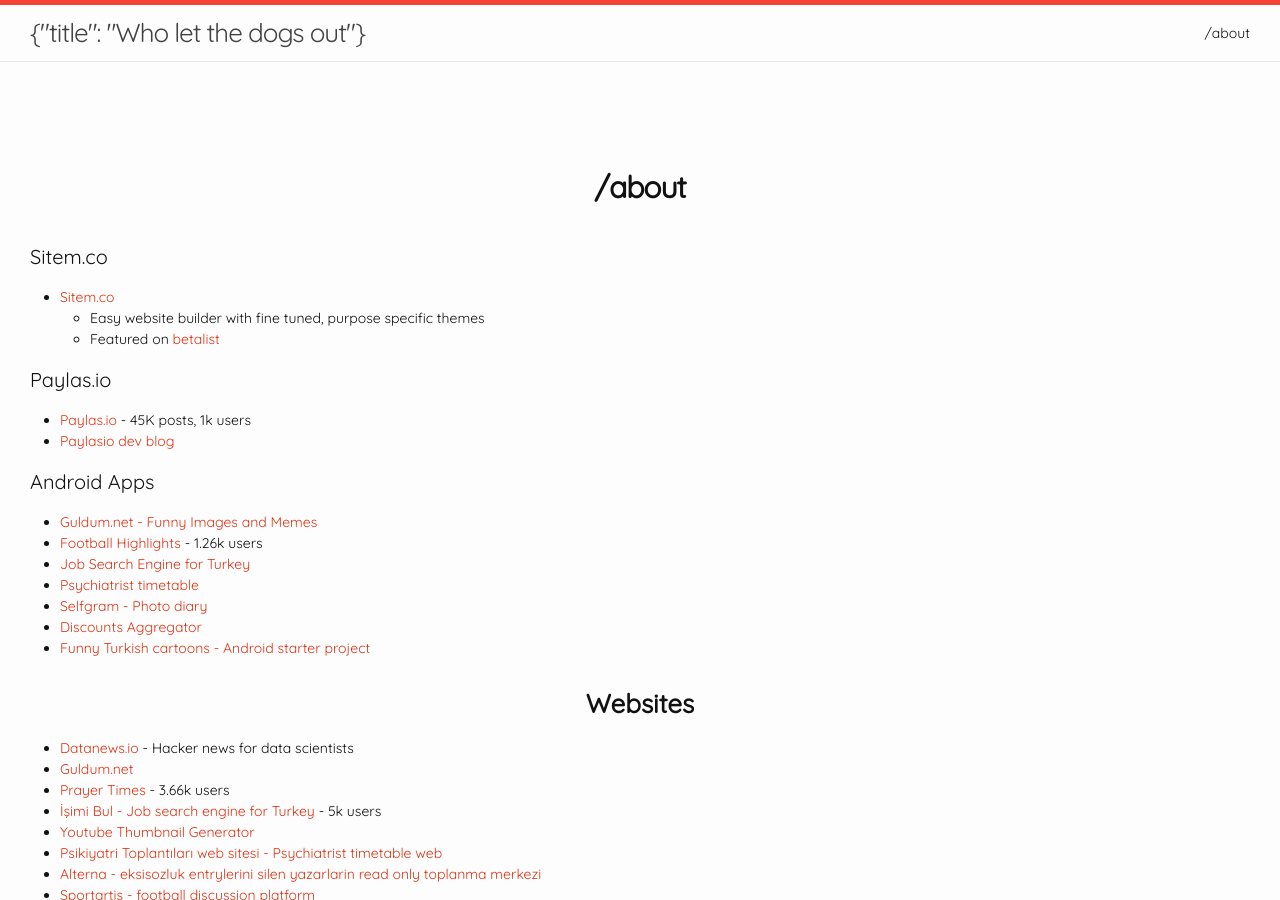
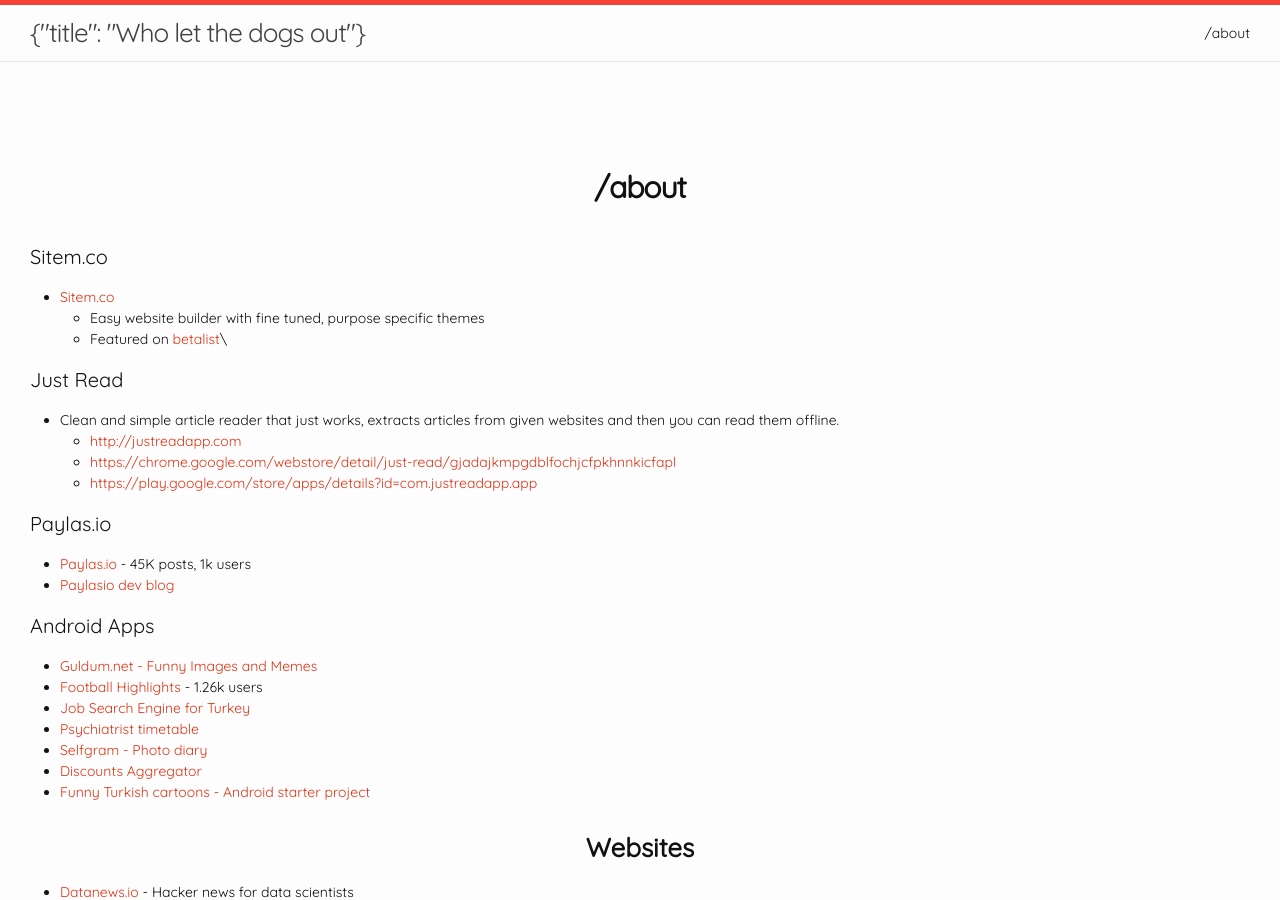
Before and after one commit to hakanu/blog, a Jekyll site: the page built from about.md, in a window 1280 px wide and 900 px high. Built offline with Jekyll 4.4.1, drawn with Linux system fonts in a browser that asks for light colours; comment, search, counter and statistics services are not loaded.

Commit message:
Updated about.md

```diff
--- a/about.md
+++ b/about.md
@@ -10,7 +10,14 @@
 
 * [Sitem.co](https://sitem.co)
 	* Easy website builder with fine tuned, purpose specific themes
-	* Featured on [betalist](http://betalist.com/startups/sitemco)
+	* Featured on [betalist](http://betalist.com/startups/sitemco)\
+
+#### Just Read
+
+* Clean and simple article reader that just works, extracts articles from given websites and then you can read them offline.
+	* [http://justreadapp.com](Just Read Web app)
+    * [https://chrome.google.com/webstore/detail/just-read/gjadajkmpgdblfochjcfpkhnnkicfapl](Just Read Chrome Extension)
+    * [https://play.google.com/store/apps/details?id=com.justreadapp.app](Just Read Android App)
 
 #### Paylas.io
 
```
